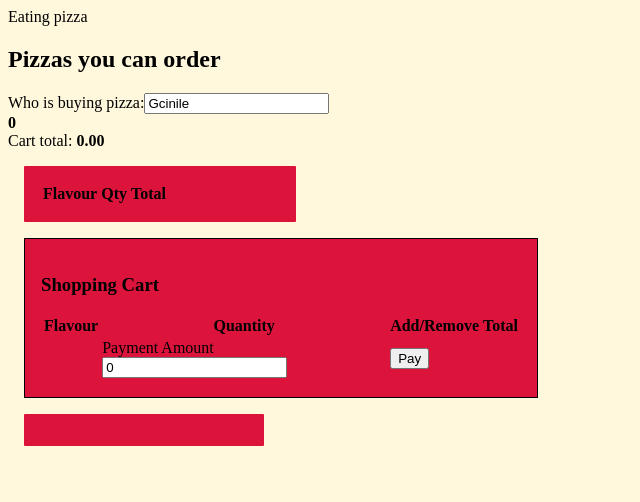
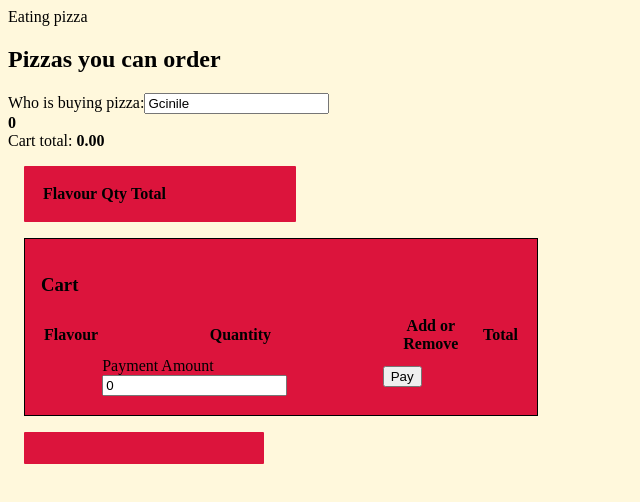
Before and after one commit to GCINILE99/Pizza-cart-with-api, a plain HTML site: page index.html in a window 1280 px wide. Shown: the whole page, without its empty margins (0-640 px from the left). Drawn offline with nearby package versions, Linux system fonts and the light colour scheme; no server answers.

Commit message:
new changes

```diff
--- a/index.html
+++ b/index.html
@@ -93,10 +93,10 @@
 
         <div class="carts">
             <table>
-                <tr><h3 class="shopping">Shopping Cart</h3>
+                <tr><h3 class="shopping">Cart</h3>
                     <th>Flavour</th>
                     <th>Quantity</th>
-                    <th>Add/Remove</th>
+                    <th>Add or Remove</th>
                     <th>Total</th>
                 </tr>
                 <template x-for="pizza in cart.pizzas" >
--- a/pizza-cart -api.js
+++ b/pizza-cart -api.js
@@ -93,7 +93,7 @@ document.addEventListener('alpine:init', () => {
                                 this.message = '';
                             }, 3000);
                         } else {
-                            this.paymentMessage = 'You do not have enough money!'
+                            this.paymentMessage = 'Sorry, you do not have enough money!'
                             setTimeout(() => {
                                 this.cart.total = '';
                             }, 3000);
```
